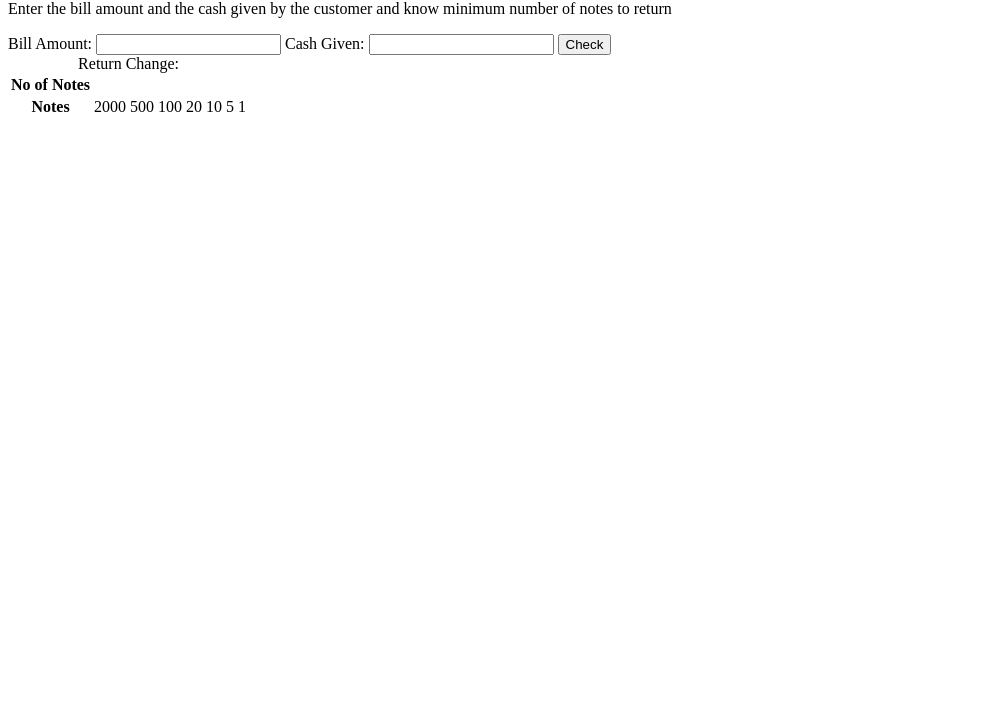
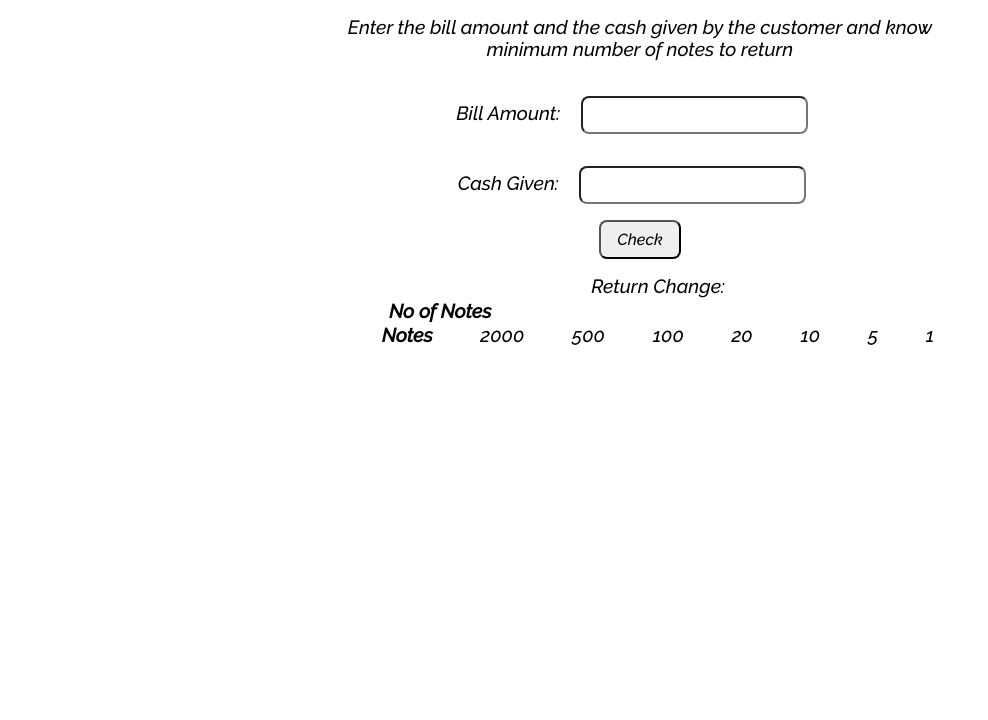
Before and after one commit to dev-prabhat/cash-register, a plain HTML site: page index.html in a window 1280 px wide. Shown: the part 80-800 px from the top of the page, without its empty margins (0-988 px from the left). Drawn offline with Linux system fonts and the light colour scheme.

```diff
--- a/app.js
+++ b/app.js
@@ -1,21 +1,11 @@
 var billAmount = document.querySelector("#bill-amount")
 var cashGiven = document.querySelector("#cash-given")
-// var valid = document.querySelector("#valid")
 var changeGiven = document.querySelector("#change-given")
 var message = document.querySelector("#error-message")
 var noOfNotes = document.querySelectorAll(".no-of-notes")
 
 const availableNotes = [2000, 500, 100, 20, 10, 5, 1]
 
-// valid.addEventListener("click", function checkForValidation() {
-//     message.style.display = "none"
-//     afterValidation.innerHTML
-//     if (billAmount.value > 0) {
-
-//     } else {
-//         displayMessage("Invalid Amount")
-//     }
-// })
 
 changeGiven.addEventListener("click", function validateBillAndCashAmount() {
     message.style.display = "none"
@@ -32,7 +22,6 @@ changeGiven.addEventListener("click", function validateBillAndCashAmount() {
 })
 
 function calculateAmount(amonutToBeReturned) {
-    message.style.display = "none"
     for (let i = 0; i < availableNotes.length; i++) {
         const numberOfNotes = Math.trunc(
             amonutToBeReturned / availableNotes[i]
--- a/index.html
+++ b/index.html
@@ -4,6 +4,7 @@
     <meta charset="UTF-8" />
     <meta http-equiv="X-UA-Compatible" content="IE=edge" />
     <meta name="viewport" content="width=device-width, initial-scale=1.0" />
+    <link rel="stylesheet" href="styles.css" />
     <title>Cash Register</title>
   </head>
   <body>
@@ -12,18 +13,21 @@
       Enter the bill amount and the cash given by the customer and know minimum
       number of notes to return
     </p>
-    <label for="bill-amount">Bill Amount:</label>
-    <input type="Number" id="bill-amount" />
-    <!-- <button id="valid">Next</button> -->
-    <label for="cash-given">Cash Given:</label>
-    <input type="number" id="cash-given" />
+    <div class="input">
+      <label for="bill-amount">Bill Amount:</label>
+      <input type="Number" id="bill-amount" />
+    </div>
+    <div class="input">
+      <label for="cash-given">Cash Given:</label>
+      <input type="number" id="cash-given" />
+    </div>
     <button id="change-given">Check</button>
     <div id="error-message"></div>
-    <table>
+    <table id="table-change">
       <caption>
         Return Change:
       </caption>
-      <tr>
+      <tr class="trow">
         <th>No of Notes</th>
         <td class="no-of-notes"></td>
         <td class="no-of-notes"></td>
@@ -33,7 +37,7 @@
         <td class="no-of-notes"></td>
         <td class="no-of-notes"></td>
       </tr>
-      <tr>
+      <tr class="trow">
         <th>Notes</th>
         <td>2000</td>
         <td>500</td>
--- /dev/null
+++ b/styles.css
@@ -0,0 +1,40 @@
+@import url('https://fonts.googleapis.com/css2?family=Raleway:ital,wght@1,500&display=swap');
+
+body{
+    max-width: 600px;
+    margin: auto;
+    text-align: center;
+    font-size: larger;
+    font-family: 'Raleway', sans-serif;
+}
+.input #bill-amount{
+    margin: 1rem;
+    padding: 0.5rem;
+    font-size: 1rem;
+    border-radius: 0.5rem;
+}
+.input #cash-given{
+    margin: 1rem;
+    padding: 0.5rem;
+    font-size: 1rem;
+    border-radius: 0.5rem;
+}
+#change-given{
+    font-family: 'Raleway', sans-serif;
+    padding: 0.5rem 1rem;
+    font-size: 1rem;
+    border-radius: 0.5rem;
+}
+#error-message{
+    margin: 1rem;
+}
+#table-change{
+    margin: 1rem;
+}
+
+.trow{
+    display: flex;
+    flex-direction: row;
+    justify-content: space-around;
+    width: 600px;
+}
```
